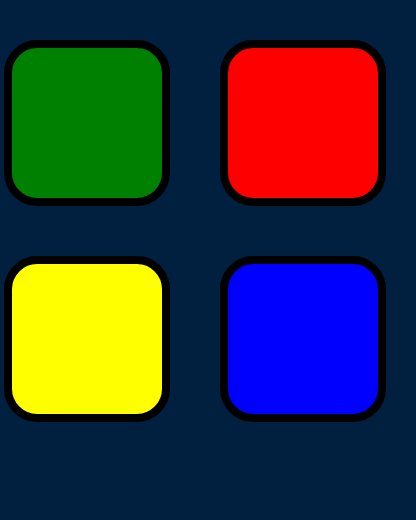
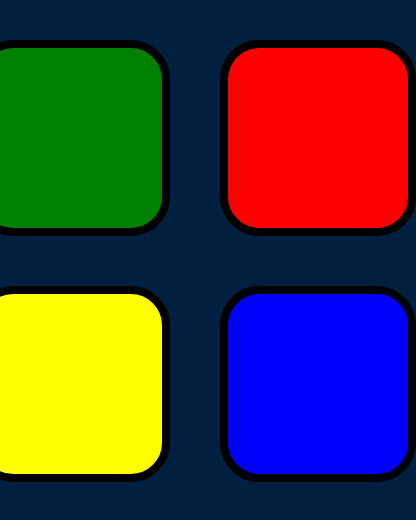
Before and after one commit to fiofiorito/simon-game, a plain HTML site: page index.html in a window 390 px wide. Shown: the part 166-686 px from the top of the page, 416 px wide, since content can reach past the window. Drawn offline with nearby package versions, Linux system fonts and the light colour scheme.

Commit message:
Update styles.css

```diff
--- a/styles.css
+++ b/styles.css
@@ -66,6 +66,11 @@ body {
 }
 
 @media(max-width: 600px) {
+  .container {
+  width: 75%;
+  margin: auto
+  }
+
   #level-title {
     font-size: 2rem;
   }
@@ -73,8 +78,8 @@ body {
   .btn {
     margin: 25px;
     display: inline-block;
-    height: 150px;
-    width: 150px;
+    height: 180px;
+    width: 180px;
     border: 8px solid black;
     border-radius: 20%;
   }
```
